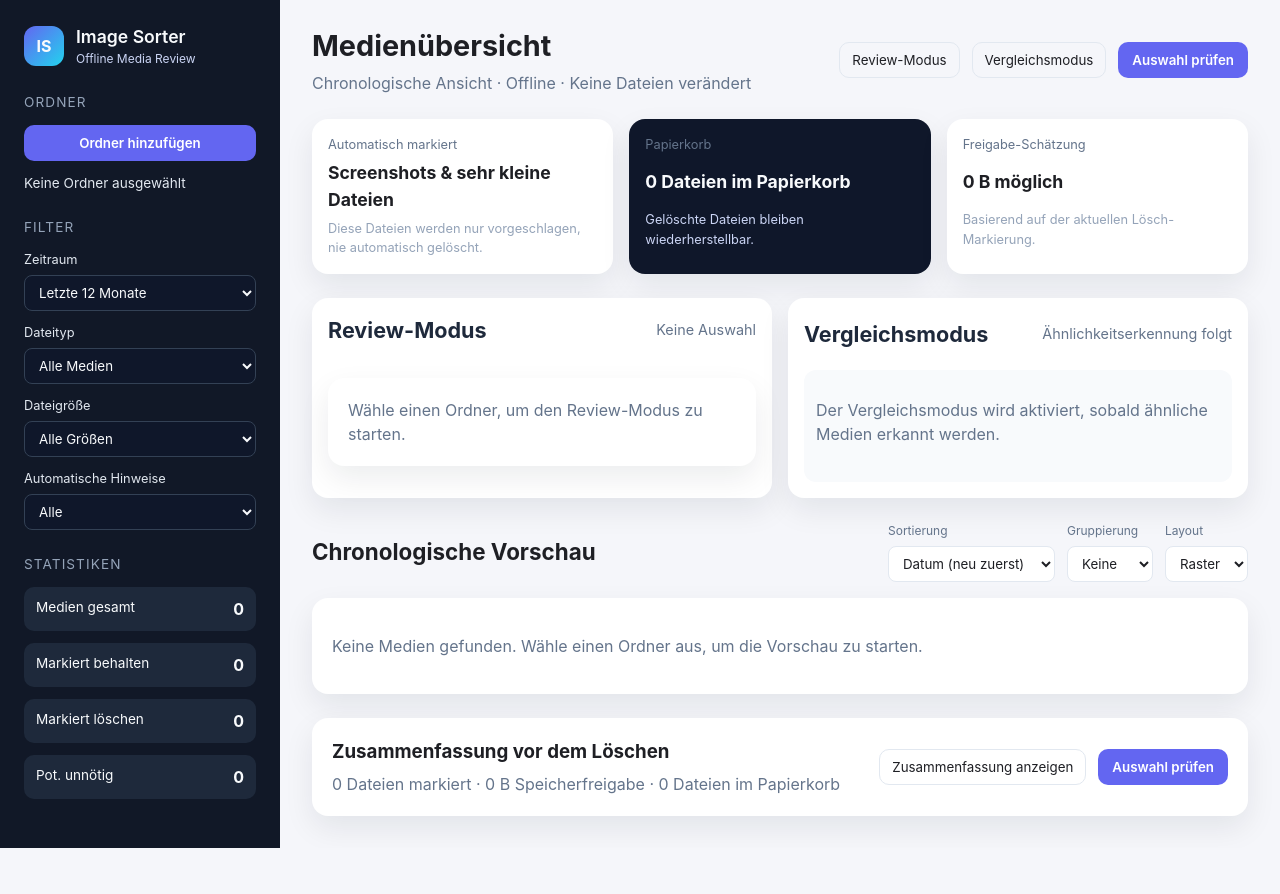
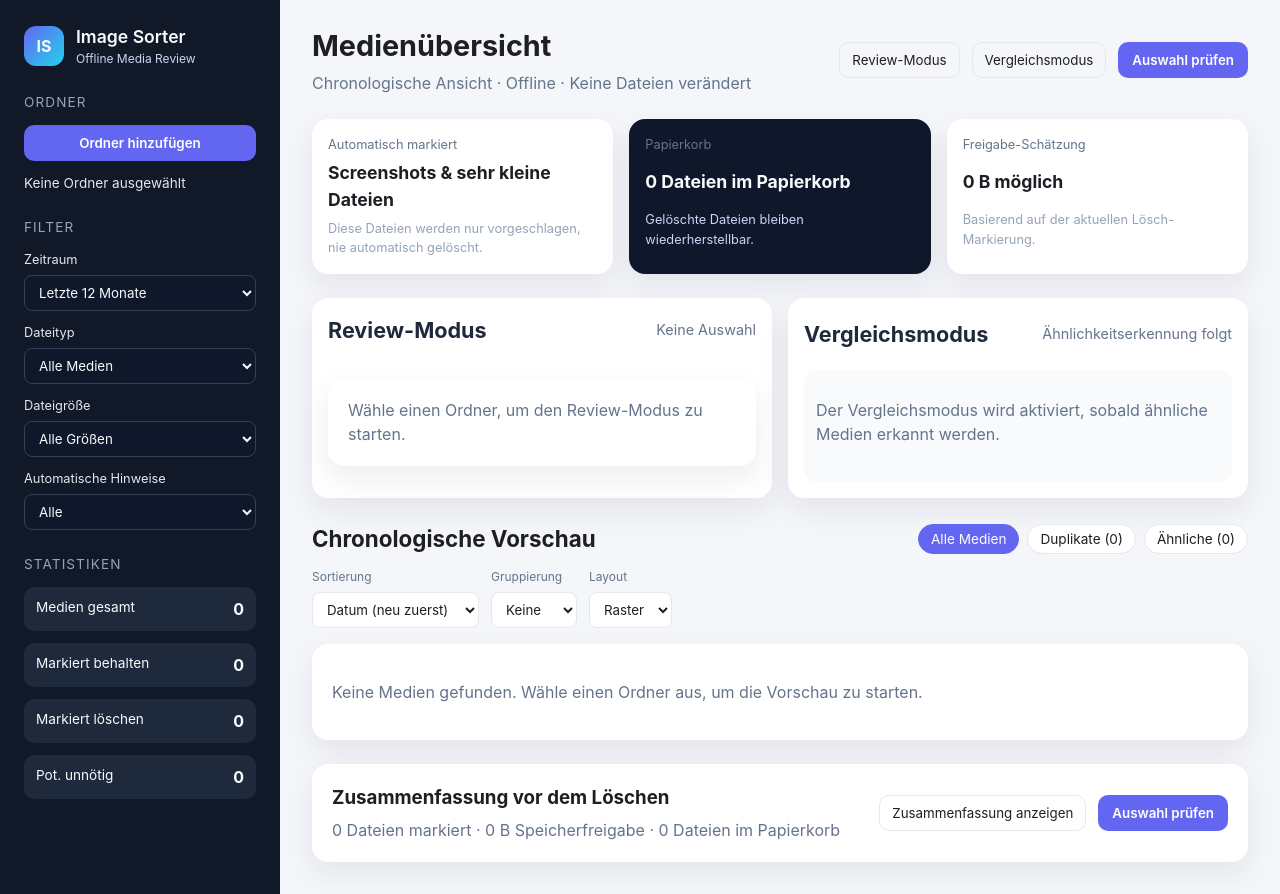
Before and after one commit to Gamepall27/Image-Sorter, a React (Vite) app in the folder Image-Sorter/: page / in a window 1280 px wide. Before the commit the page ends 848 px from the top, so only its background shows below. Built offline with nearby package versions, Linux system fonts and the light colour scheme.

Commit message:
Add duplicate and similar tabs

```diff
--- a/Image-Sorter/src/App.css
+++ b/Image-Sorter/src/App.css
@@ -222,6 +222,28 @@
   font-size: 1.4rem;
 }
 
+.tab-controls {
+  display: flex;
+  gap: 8px;
+  flex-wrap: wrap;
+}
+
+.tab-button {
+  border: 1px solid #e2e8f0;
+  background: #fff;
+  color: #1e1f24;
+  padding: 6px 12px;
+  border-radius: 999px;
+  cursor: pointer;
+  font-size: 0.85rem;
+}
+
+.tab-button.active {
+  background: #6366f1;
+  border-color: #6366f1;
+  color: #fff;
+}
+
 .grid-controls {
   display: flex;
   gap: 12px;
@@ -296,6 +318,8 @@
   gap: 12px;
   position: relative;
   box-shadow: 0 10px 20px rgba(15, 23, 42, 0.06);
+  content-visibility: auto;
+  contain-intrinsic-size: 300px;
 }
 
 .thumb {
@@ -526,6 +550,57 @@
   color: #64748b;
 }
 
+.similar-list {
+  display: grid;
+  gap: 16px;
+}
+
+.similar-group {
+  background: #fff;
+  border-radius: 16px;
+  padding: 16px;
+  box-shadow: 0 12px 30px rgba(15, 23, 42, 0.08);
+  display: grid;
+  gap: 16px;
+}
+
+.similar-base {
+  display: grid;
+  grid-template-columns: 120px 1fr;
+  gap: 12px;
+  align-items: center;
+}
+
+.similar-base img {
+  width: 120px;
+  height: 90px;
+  border-radius: 10px;
+  object-fit: cover;
+}
+
+.similar-matches {
+  display: grid;
+  gap: 12px;
+  grid-template-columns: repeat(auto-fit, minmax(220px, 1fr));
+}
+
+.similar-card {
+  display: grid;
+  grid-template-columns: 90px 1fr;
+  gap: 10px;
+  align-items: center;
+  background: #f8fafc;
+  border-radius: 12px;
+  padding: 10px;
+}
+
+.similar-card img {
+  width: 90px;
+  height: 70px;
+  border-radius: 8px;
+  object-fit: cover;
+}
+
 .footer {
   margin-top: auto;
   background: #fff;
--- a/Image-Sorter/src/App.tsx
+++ b/Image-Sorter/src/App.tsx
@@ -14,6 +14,7 @@ type MediaItem = {
   folder: string
   autoFlag?: string
   hash?: string
+  dHash?: string
 }
 
 type Decision = 'keep' | 'delete'
@@ -30,6 +31,8 @@ type SortMode = 'date-desc' | 'date-asc' | 'name-asc' | 'size-desc'
 type GroupMode = 'none' | 'folder'
 
 type LayoutMode = 'grid' | 'list'
+
+type TabMode = 'all' | 'duplicates' | 'similar'
 
 const STORAGE_KEY = 'image-sorter-decisions'
 
@@ -63,6 +66,19 @@ const defaultFilters: Filters = {
   flagged: 'all',
 }
 
+const hammingDistance = (a: string, b: string) => {
+  const maxLen = Math.max(a.length, b.length)
+  const aBits = BigInt(`0x${a.padStart(maxLen, '0')}`)
+  const bBits = BigInt(`0x${b.padStart(maxLen, '0')}`)
+  let x = aBits ^ bBits
+  let count = 0
+  while (x > 0n) {
+    count += Number(x & 1n)
+    x >>= 1n
+  }
+  return count
+}
+
 function App() {
   const [folders, setFolders] = useState<string[]>([])
   const [items, setItems] = useState<MediaItem[]>([])
@@ -75,6 +91,7 @@ function App() {
   const [layoutMode, setLayoutMode] = useState<LayoutMode>('grid')
   const [showDeleteModal, setShowDeleteModal] = useState(false)
   const [showPreviewModal, setShowPreviewModal] = useState(false)
+  const [tabMode, setTabMode] = useState<TabMode>('all')
 
   const duplicateHashes = useMemo(() => {
     const counts = new Map<string, number>()
@@ -84,6 +101,44 @@ function App() {
       }
     })
     return new Set(Array.from(counts.entries()).filter(([, count]) => count > 1).map(([hash]) => hash))
+  }, [items])
+
+  const duplicateItems = useMemo(
+    () => items.filter((item) => (item.hash ? duplicateHashes.has(item.hash) : false)),
+    [items, duplicateHashes],
+  )
+
+  const similarGroups = useMemo(() => {
+    const imageItems = items.filter((item) => item.dHash)
+    const buckets = new Map<string, MediaItem[]>()
+    imageItems.forEach((item) => {
+      const key = item.dHash?.slice(0, 4) ?? 'misc'
+      const group = buckets.get(key) ?? []
+      group.push(item)
+      buckets.set(key, group)
+    })
+    const groups: Array<{ base: MediaItem; matches: Array<{ item: MediaItem; score: number }> }> = []
+    const threshold = 10
+    buckets.forEach((bucket) => {
+      for (let i = 0; i < bucket.length; i += 1) {
+        const base = bucket[i]
+        if (!base.dHash) continue
+        const matches: Array<{ item: MediaItem; score: number }> = []
+        for (let j = i + 1; j < bucket.length; j += 1) {
+          const candidate = bucket[j]
+          if (!candidate.dHash) continue
+          const distance = hammingDistance(base.dHash, candidate.dHash)
+          if (distance <= threshold) {
+            const score = Math.round((1 - distance / 64) * 100)
+            matches.push({ item: candidate, score })
+          }
+        }
+        if (matches.length > 0) {
+          groups.push({ base, matches })
+        }
+      }
+    })
+    return groups.sort((a, b) => b.matches.length - a.matches.length)
   }, [items])
 
   useEffect(() => {
@@ -122,7 +177,9 @@ function App() {
       })
       .filter((item) =>
         filters.flagged === 'flagged'
-          ? Boolean(item.autoFlag) || (item.hash ? duplicateHashes.has(item.hash) : false)
+          ? Boolean(item.autoFlag) ||
+            (item.hash ? duplicateHashes.has(item.hash) : false) ||
+            Boolean(item.dHash)
           : true,
       )
   }, [items, filters, duplicateHashes])
@@ -165,13 +222,20 @@ function App() {
     return [{ title: 'Alle Medien', items: sortedItems }]
   }, [sortedItems, groupMode])
 
+  const visibleItems = useMemo(() => {
+    if (tabMode === 'duplicates') {
+      return duplicateItems
+    }
+    return sortedItems
+  }, [tabMode, duplicateItems, sortedItems])
+
   useEffect(() => {
-    if (activeIndex >= sortedItems.length) {
+    if (activeIndex >= visibleItems.length) {
       setActiveIndex(0)
     }
-  }, [sortedItems, activeIndex])
+  }, [visibleItems, activeIndex])
 
-  const activeItem = sortedItems[activeIndex]
+  const activeItem = visibleItems[activeIndex]
 
   useEffect(() => {
     const handleKeyDown = (event: KeyboardEvent) => {
@@ -183,7 +247,7 @@ function App() {
         setDecisions((prev) => ({ ...prev, [activeItem.path]: 'delete' }))
       }
       if (event.key === 'ArrowRight') {
-        setActiveIndex((prev) => Math.min(prev + 1, sortedItems.length - 1))
+        setActiveIndex((prev) => Math.min(prev + 1, visibleItems.length - 1))
       }
       if (event.key === 'ArrowLeft') {
         setActiveIndex((prev) => Math.max(prev - 1, 0))
@@ -192,7 +256,7 @@ function App() {
 
     window.addEventListener('keydown', handleKeyDown)
     return () => window.removeEventListener('keydown', handleKeyDown)
-  }, [activeItem, sortedItems.length])
+  }, [activeItem, visibleItems.length])
 
   const handleAddFolders = async () => {
     if (!window.mediaApi) return
@@ -219,7 +283,10 @@ function App() {
   const keepCount = Object.values(decisions).filter((value) => value === 'keep').length
   const deleteCount = Object.values(decisions).filter((value) => value === 'delete').length
   const flaggedCount = items.filter(
-    (item) => item.autoFlag || (item.hash ? duplicateHashes.has(item.hash) : false),
+    (item) =>
+      item.autoFlag ||
+      (item.hash ? duplicateHashes.has(item.hash) : false) ||
+      Boolean(item.dHash),
   ).length
 
   const deleteCandidates = items.filter((item) => decisions[item.path] === 'delete')
@@ -383,7 +450,7 @@ function App() {
           <div className="panel">
             <div className="panel-header">
               <h2>Review-Modus</h2>
-              <span>{activeItem ? `Bild ${activeIndex + 1} von ${sortedItems.length}` : 'Keine Auswahl'}</span>
+              <span>{activeItem ? `Bild ${activeIndex + 1} von ${visibleItems.length}` : 'Keine Auswahl'}</span>
             </div>
             {activeItem ? (
               <div className="review-content">
@@ -394,7 +461,7 @@ function App() {
                       className="preview-button"
                       onClick={() => setShowPreviewModal(true)}
                     >
-                      <img src={activeItem.fileUrl} alt={activeItem.name} />
+                      <img src={activeItem.fileUrl} alt={activeItem.name} loading="lazy" decoding="async" />
                     </button>
                   ) : (
                     <video src={activeItem.fileUrl} controls />
@@ -443,6 +510,24 @@ function App() {
         <section className="media-grid">
           <div className="media-grid-header">
             <h2>Chronologische Vorschau</h2>
+            <div className="tab-controls">
+              <button className={`tab-button ${tabMode === 'all' ? 'active' : ''}`} onClick={() => setTabMode('all')}>
+                Alle Medien
+              </button>
+              <button
+                className={`tab-button ${tabMode === 'duplicates' ? 'active' : ''}`}
+                onClick={() => setTabMode('duplicates')}
+              >
+                Duplikate ({duplicateItems.length})
+              </button>
+              <button
+                className={`tab-button ${tabMode === 'similar' ? 'active' : ''}`}
+                onClick={() => setTabMode('similar')}
+              >
+                Ähnliche ({similarGroups.length})
+              </button>
+            </div>
+            {tabMode === 'all' ? (
               <div className="grid-controls">
                 <label className="control">
                   Sortierung
@@ -468,14 +553,47 @@ function App() {
                   </select>
                 </label>
               </div>
+            ) : null}
           </div>
-          {sortedItems.length === 0 ? (
+          {tabMode === 'similar' ? (
+            <div className="similar-list">
+              {similarGroups.length === 0 ? (
+                <div className="empty-state">
+                  <p>Keine ähnlichen Bilder gefunden.</p>
+                </div>
+              ) : (
+                similarGroups.map((group) => (
+                  <div key={group.base.path} className="similar-group">
+                    <div className="similar-base">
+                      <img src={group.base.fileUrl} alt={group.base.name} loading="lazy" decoding="async" />
+                      <div>
+                        <h3>{group.base.name}</h3>
+                        <p>{formatDate(group.base.modifiedAt)}</p>
+                      </div>
+                    </div>
+                    <div className="similar-matches">
+                      {group.matches.map((match) => (
+                        <div key={match.item.path} className="similar-card">
+                          <img src={match.item.fileUrl} alt={match.item.name} loading="lazy" decoding="async" />
+                          <div>
+                            <h4>{match.item.name}</h4>
+                            <p>Ähnlichkeit: {match.score}%</p>
+                          </div>
+                        </div>
+                      ))}
+                    </div>
+                  </div>
+                ))
+              )}
+            </div>
+          ) : visibleItems.length === 0 ? (
             <div className="empty-state">
               <p>Keine Medien gefunden. Wähle einen Ordner aus, um die Vorschau zu starten.</p>
             </div>
           ) : (
             <div className="grouped-grid">
-              {groupedItems.map((group) => (
+              {(tabMode === 'duplicates' ? [{ title: 'Duplikate', items: duplicateItems }] : groupedItems).map(
+                (group) => (
                   <div key={group.title} className="group-section">
                     {groupMode !== 'none' ? <h3>{group.title}</h3> : null}
                     <div className={`grid ${layoutMode}`}>
@@ -487,7 +605,7 @@ function App() {
                           <article key={item.path} className="media-card">
                             <div className="thumb">
                               {item.type === 'image' ? (
-                            <img src={item.fileUrl} alt={item.name} />
+                                <img src={item.fileUrl} alt={item.name} loading="lazy" decoding="async" />
                               ) : (
                                 <video src={item.fileUrl} preload="metadata" muted />
                               )}
@@ -519,7 +637,8 @@ function App() {
                       })}
                     </div>
                   </div>
-              ))}
+                ),
+              )}
             </div>
           )}
         </section>
--- a/Image-Sorter/src/vite-env.d.ts
+++ b/Image-Sorter/src/vite-env.d.ts
@@ -13,6 +13,7 @@ type MediaItem = {
   folder: string
   autoFlag?: string
   hash?: string
+  dHash?: string
 }
 
 type MediaPickResult = {
```
Also changed, not shown: Image-Sorter/electron/main.ts (+33 -1 lines). Lines whose indentation alone changed are shown as unchanged.
